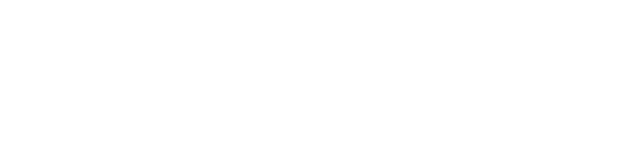
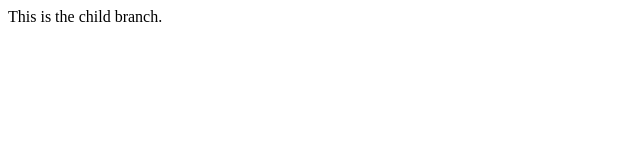
Before and after one commit to IshaCode13/frontend, a plain HTML site: page index.html in a window 1280 px wide. Shown: the whole page, without its empty margins (0-640 px from the left). Drawn offline with Linux system fonts and the light colour scheme.

Commit message:
child branch

```diff
--- a/index.html
+++ b/index.html
@@ -7,7 +7,7 @@
 </head>
 <body>
     <div class="container">
-
+        This is the child branch.
     </div>
 </body>
 </html>
```
